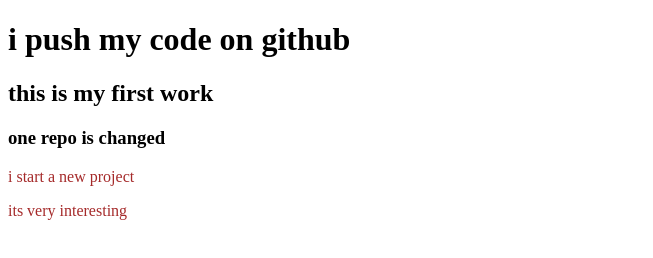
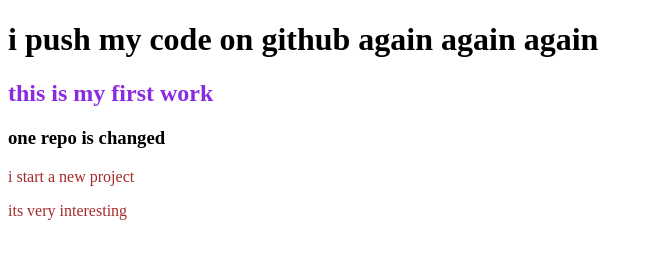
Before and after one commit to sumaya021/My-Second-repo, a plain HTML site: page index.html in a window 1280 px wide. Shown: the whole page, without its empty margins (0-653 px from the left). Drawn offline with Linux system fonts and the light colour scheme.

Commit message:
Second  commit

```diff
--- a/index.html
+++ b/index.html
@@ -8,7 +8,7 @@
     <link rel="stylesheet" href="styles.css">
 </head>
 <body>
-    <h1>i push my code on github</h1>
+    <h1>i push my code on github again again again</h1>
     <h2>this is my first work</h2>
     <h3>one repo is changed</h3>
     <p>i start a new project</p>
--- a/styles.css
+++ b/styles.css
@@ -1,3 +1,6 @@
 p{
     color: rgb(165, 42, 42);
 }
+h2{
+    color: blueviolet;
+}
```
